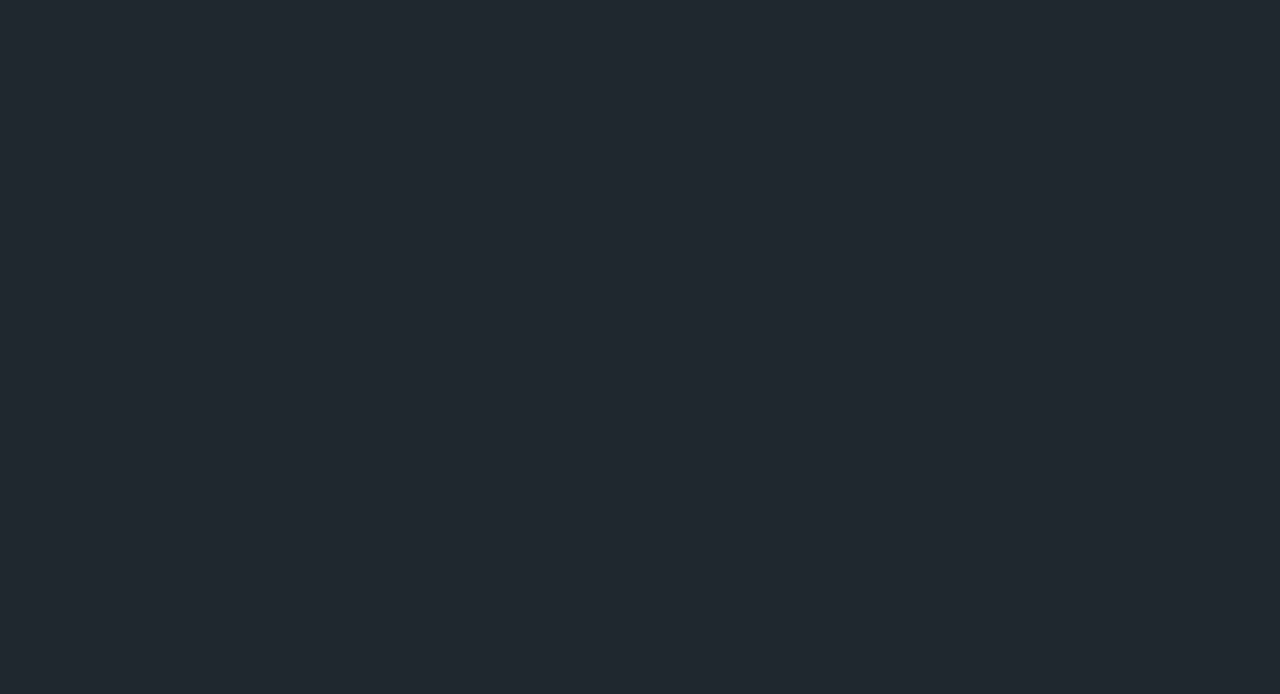
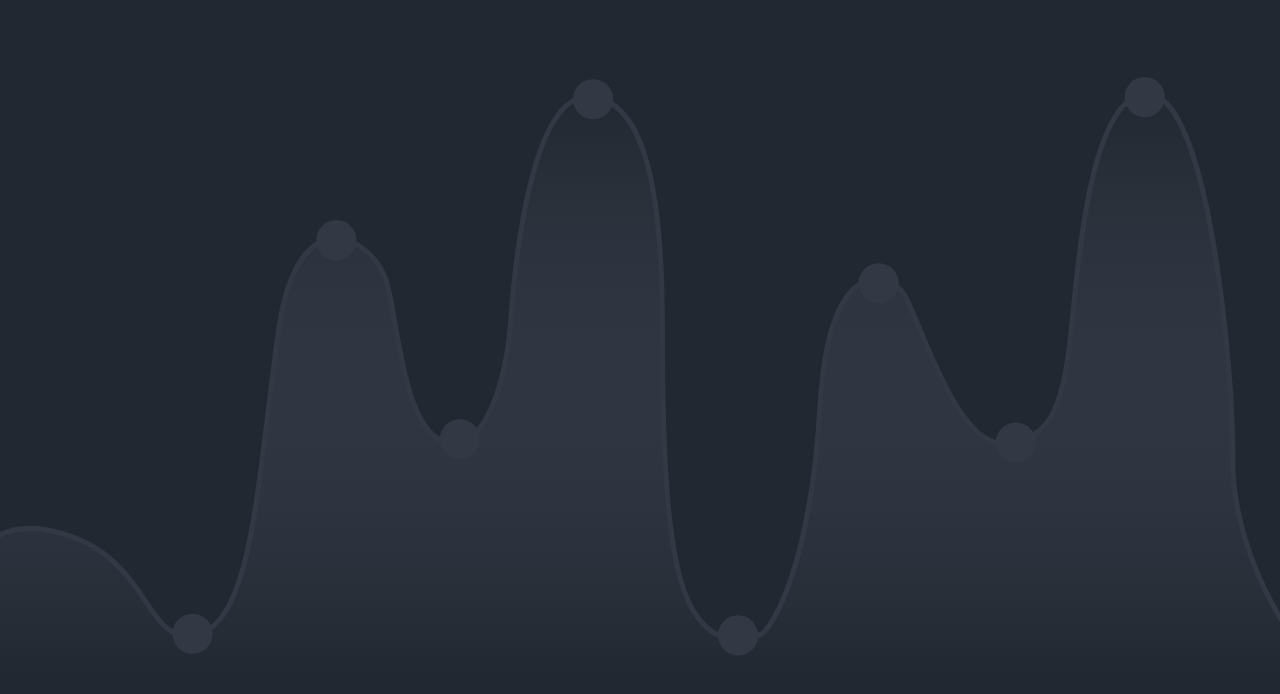
Before and after one commit to X5GuilhermeBR/GitHubStats, a Next.js app: page /styles in a window 1280 px wide. Shown: the top 694 px of the page. Built offline with nearby package versions, Linux system fonts and the light colour scheme.

Commit message:
chore: adds image of background in the body

```diff
--- a/pages/styles.js
+++ b/pages/styles.js
@@ -1,6 +1,9 @@
 import styled from 'styled-components'
 import Container from '@material-ui/core/Container'
 
-const Main = styled(Container)``
+const Main = styled(Container)`
+  position: relative;
+  z-index: 1;
+`
 
 export default Main
--- a/styles/GlobalStyles.js
+++ b/styles/GlobalStyles.js
@@ -28,8 +28,23 @@ export default createGlobalStyle`
     max-width: 100vw;
     max-height: 100vw;
     width: 100%;
+    height: 100%;
     font-family: Arial, Helvetica, sans-serif;
     background: var(--background);
+  }
+
+  body {
+    position: relative;
+
+    &:after {
+      content: '';
+      position: absolute;
+      left: 0;
+      bottom: 0;
+      width: 100%;
+      height: 100%;
+      background: url('/images/background.svg') no-repeat center;
+    }
   }
 
   *,
```
Also changed, not shown: public/images/background.svg (added), public/images/bg.png (renamed from images/bg.png).
